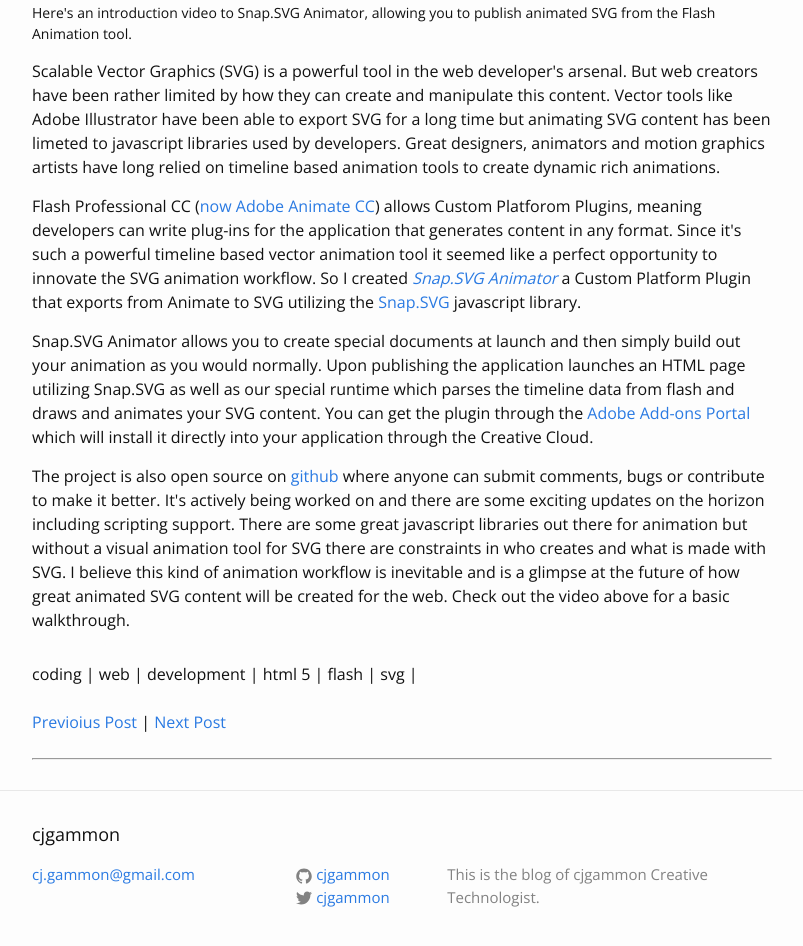
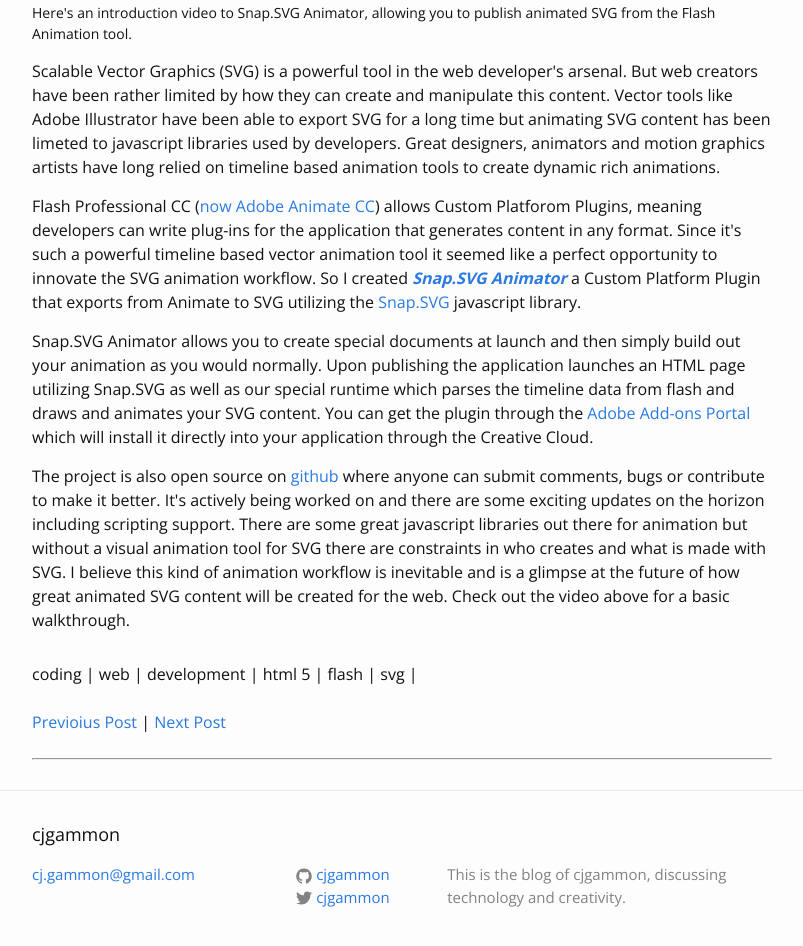
Before and after one commit to cjgammon/blog, a Jekyll site: the page built from _posts/2015-12-18-animate-svg-with-flash-timeline.html, in a window 1280 px wide, cut to the strip 619-1587 px from the top of the page. Shown: the top 946 px of the strip, without its empty margins (238-1041 px from the left). Built offline with Jekyll 4.4.1, drawn with Linux system fonts in a browser that asks for light colours; comment, search, counter and statistics services are not loaded.

Commit message:
update to styling

```diff
--- a/_config.yml
+++ b/_config.yml
@@ -9,7 +9,7 @@
 title: cjgammon
 email: cj.gammon@gmail.com
 description: > # this means to ignore newlines until "baseurl:"
-  This is the blog of cjgammon Creative Technologist.
+  This is the blog of cjgammon, discussing technology and creativity.
 baseurl: "" # the subpath of your site, e.g. /blog
 url: "http://blog.cjgammon.com" # the base hostname & protocol for your site
 twitter_username: cjgammon
--- a/_includes/head.html
+++ b/_includes/head.html
@@ -6,7 +6,7 @@
   <title>{% if page.title %}{{ page.title }}{% else %}{{ site.title }}{% endif %}</title>
   <meta name="description" content="{% if page.excerpt %}{{ page.excerpt | strip_html | strip_newlines | truncate: 160 }}{% else %}{{ site.description }}{% endif %}">
 
-  <link href='https://fonts.googleapis.com/css?family=Open+Sans' rel='stylesheet' type='text/css'>
+  <link href='https://fonts.googleapis.com/css?family=Open+Sans:400,300,700' rel='stylesheet' type='text/css'>
   <link rel="stylesheet" href="{{ "/css/main.css" | prepend: site.baseurl }}">
   <link rel="canonical" href="{{ page.url | replace:'index.html','' | prepend: site.baseurl | prepend: site.url }}">
   <link rel="alternate" type="application/rss+xml" title="{{ site.title }}" href="{{ "/feed.xml" | prepend: site.baseurl | prepend: site.url }}">
--- a/_posts/2015-12-18-animate-svg-with-flash-timeline.html
+++ b/_posts/2015-12-18-animate-svg-with-flash-timeline.html
@@ -29,7 +29,7 @@
 ---
 
 <figure>
-<iframe width="760" height="415" src="https://www.youtube.com/embed/waTuhjBSJrs" frameborder="0" allowfullscreen></iframe>
+<iframe width="100%" height="415" src="https://www.youtube.com/embed/waTuhjBSJrs" frameborder="0" allowfullscreen></iframe>
 <figcaption>Here's an introduction video to Snap.SVG Animator, allowing you to publish animated SVG from the Flash Animation tool.</figcaption>
 </figure>
 <p>
--- a/_sass/_base.scss
+++ b/_sass/_base.scss
@@ -82,10 +82,12 @@
  * Headings
  */
 h1, h2, h3, h4, h5, h6 {
-    font-weight: $base-font-weight;
+    font-weight: $light-font-weight;
 }
 
-
+em {
+  font-weight: $bold-font-weight;
+}
 
 /**
  * Links
@@ -100,7 +102,6 @@
 
     &:hover {
         color: $text-color;
-        text-decoration: underline;
     }
 }
 
@@ -132,7 +133,7 @@
     font-size: 15px;
     border: 1px solid $grey-color-light;
     border-radius: 3px;
-    background-color: #eef;
+    background-color: $code-bg-color;
 }
 
 code {
--- a/css/main.scss
+++ b/css/main.scss
@@ -12,6 +12,9 @@
 $small-font-size:  $base-font-size * 0.875;
 $base-line-height: 1.5;
 
+$light-font-weight: 300;
+$bold-font-weight:  700;
+
 $spacing-unit:     30px;
 
 $text-color:       #111;
@@ -21,6 +24,8 @@
 $grey-color:       #828282;
 $grey-color-light: lighten($grey-color, 40%);
 $grey-color-dark:  darken($grey-color, 25%);
+
+$code-bg-color:     #EEFAFF;
 
 // Width of the content area
 $content-width:    800px;
```
